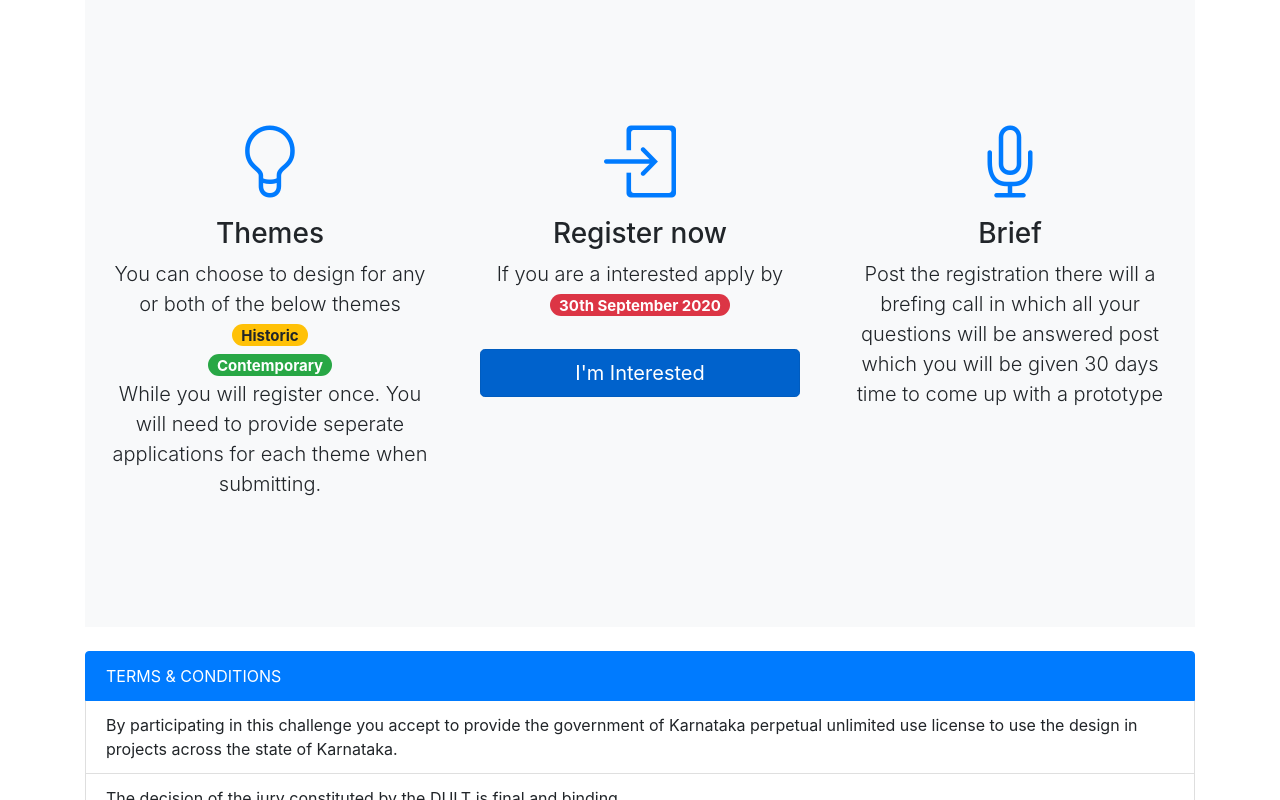
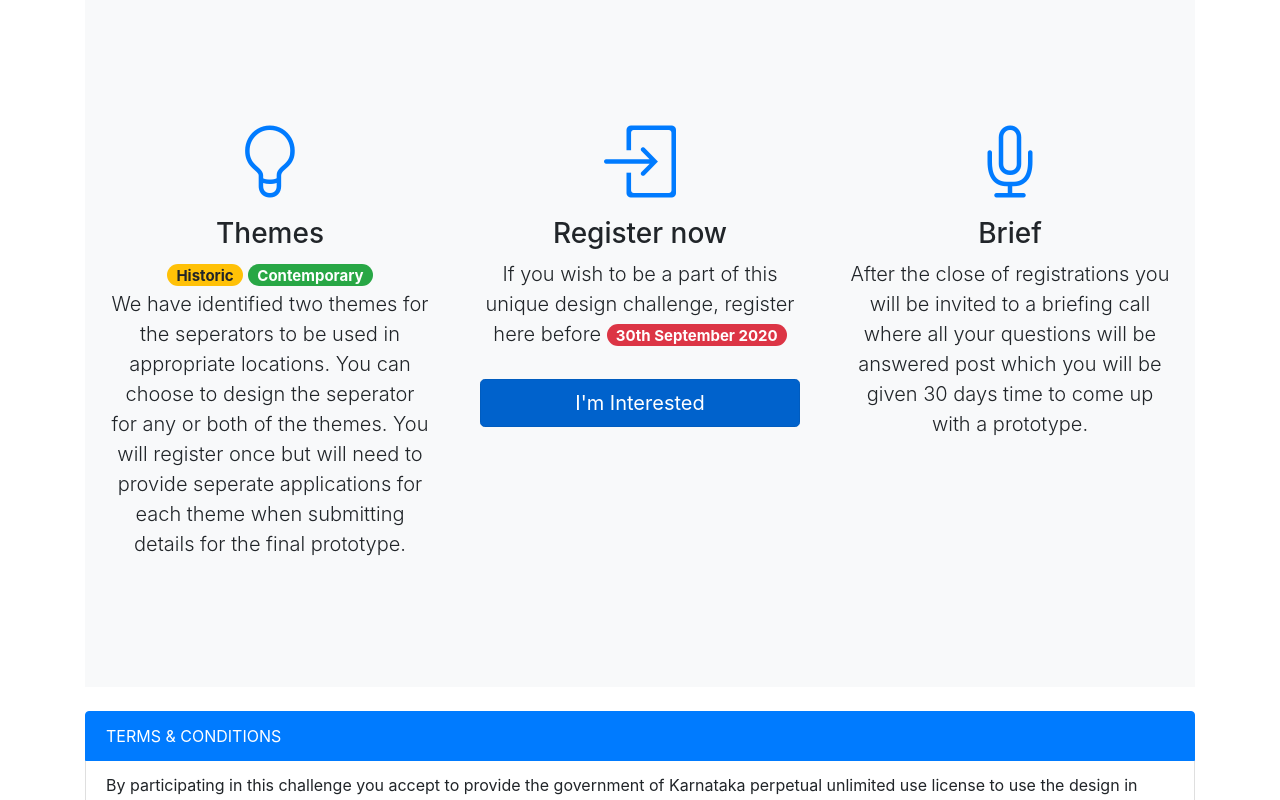
Before and after one commit to urbanmorph/bls_design_challenge, a website: page index.html in a window 1280 px wide. Shown: the part 2000-2800 px from the top of the page. Drawn offline with Linux system fonts and the light colour scheme.

Commit message:
Update index.html

```diff
--- a/index.html
+++ b/index.html
@@ -55,8 +55,8 @@
       </div>
       <!-- /.col-lg-8 -->
       <div class="col-lg-5">
-        <h1 class="font-weight-light text-uppercase">Transform the city</h1>
-        <p>Are you on the lookout for creative opportunities to design an utilitarian product? Do you want your creations to adorn our city streets? This challenge is then for you! </p>
+        <h1 class="font-weight-light text-uppercase text-center">Transform the city</h1>
+        <h3 class="text-secondary text-justify">Are you on the lookout for creative opportunities to design a utilitarian product? Do you want your creations to adorn our city streets? This challenge is then for you! </h3>
       </div>
       <!-- /.col-md-4 -->
     </div>
@@ -187,10 +187,9 @@
 		            </div>
 		            <h3>Themes</h3>
 		            <p class="d-inline text-justify lead mb-0">
-		              You can choose to design for any or both of the below themes<br>
-		              <span class="badge badge-warning badge-pill">Historic</span> <br>
+		              <span class="badge badge-warning badge-pill">Historic</span>
 		              <span class="badge badge-success badge-pill">Contemporary</span> <br>
-		              While you will register once. You will need to provide seperate applications for each theme when submitting.
+		              We have identified two themes for the seperators to be used in appropriate locations. You can choose to design the seperator for any or both of the themes. You will register once but will need to provide seperate applications for each theme when submitting details for the final prototype.
 		            </p>
 		          </div>
 		        </div>
@@ -201,7 +200,7 @@
 		            </div>
 		            <h3>Register now</h3>
 		              <p class="d-inline test-justify lead mb-0">
-		              If you are a interested apply by <span class="badge badge-danger badge-pill">30th September 2020</span><br><br>
+		              If you wish to be a part of this unique design challenge, register here before <span class="badge badge-danger badge-pill">30th September 2020</span><br><br>
 		              <a href="#" class="btn btn-primary btn-lg btn-block active" role="button" aria-pressed="true" target="_blank">I'm Interested</a>
 		              </p>
 		          </div>
@@ -213,7 +212,7 @@
 		            </div>
 		            <h3>Brief</h3>
 		            <p class="d-inline text-justify lead mb-0">
-		              Post the registration there will a brefing call in which all your questions will be answered post which you will be given 30 days time to come up with a prototype
+		              After the close of registrations you will be invited to a briefing call where all your questions will be answered post which you will be given 30 days time to come up with a prototype.
 		            </p>
 		          </div>
 		        </div>
@@ -252,7 +251,7 @@
             </li>
             <li class="list-inline-item">&sdot;</li>
             <li class="list-inline-item">
-              <a href="mailto:dultbangalore@gmail.com?subject=[SuMA]">Contact</a>
+              <a href="mailto:dultbangalore@gmail.com?subject=[BLS Design Challenge]">Contact</a>
             </li>
           </ul>
           <p class="text-muted small mb-4 mb-lg-0">&copy; DULT 2020. All Rights Reserved.</p>
```
